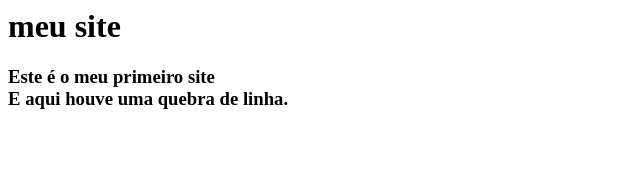
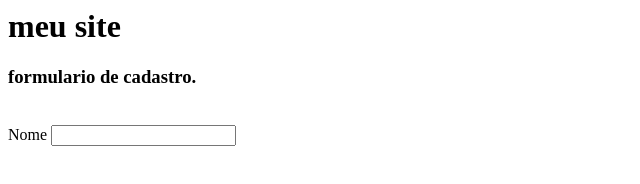
Before and after one commit to dricalopes/meusite, a plain HTML site: page index.html in a window 1280 px wide. Shown: the whole page, without its empty margins (0-640 px from the left). Drawn offline with Linux system fonts and the light colour scheme.

Commit message:
Update index.html

```diff
--- a/index.html
+++ b/index.html
@@ -9,9 +9,15 @@
       meu site
     </h1>
     <h3>
-      Este é o meu primeiro site
+     formulario de cadastro.
+    </h3>
       <br/>
-      E aqui houve uma quebra de linha.
-    </h3>
+    <form>
+      <label>
+        Nome
+      </label>
+      <input type="text">
+    <form>
+
   </body>
 </html>
```
